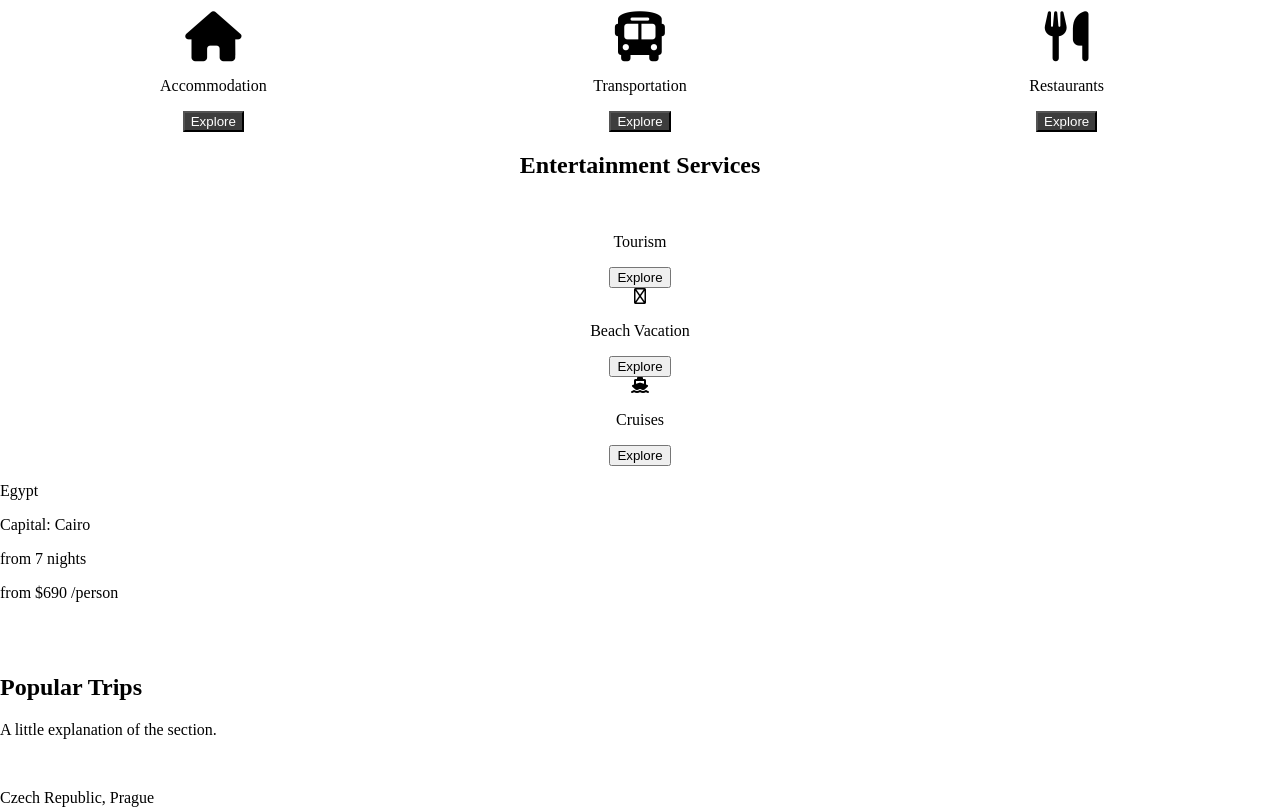
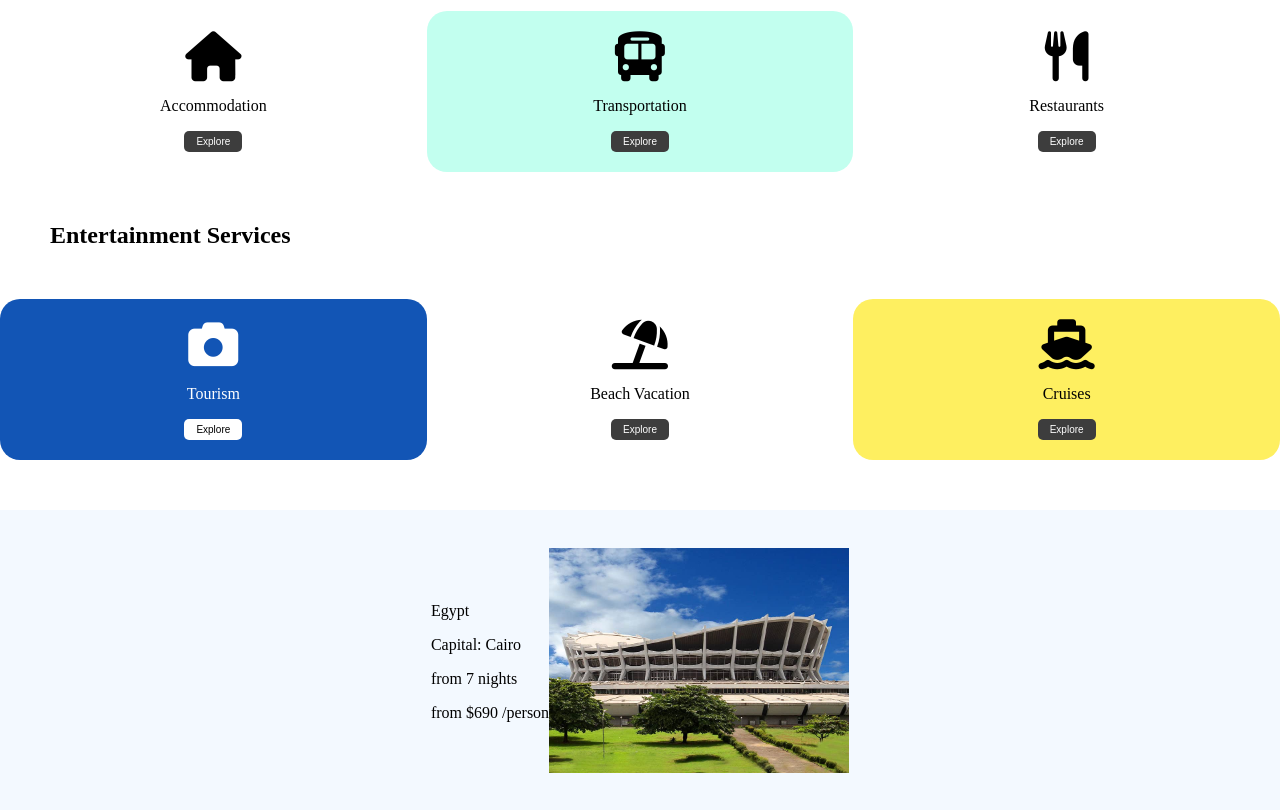
Before and after one commit to abdulhammedabdulazeez/apiApp, a plain HTML site: page Html_contest/index.html in a window 1280 px wide. Shown: the part 2720-3530 px from the top of the page. Drawn offline with Linux system fonts and the light colour scheme; files whose address does not match are found by name.

Commit message:
new file

```diff
--- a/Html_contest/index.html
+++ b/Html_contest/index.html
@@ -109,7 +109,7 @@
                     <button class="travel-service-icon-btn">Explore</button>
                 </div>
 
-                <div class="travel-service-icon-div">
+                <div class="travel-service-icon-div travel-service-icon-div-color1">
                     <i class="fa-solid fa-bus travel-service-icon"></i>
                     <p>Transportation</p>
                     <button class="travel-service-icon-btn">Explore</button>
@@ -128,20 +128,20 @@
                 Entertainment Services
             </h2>
             <div class="entertainment-service-icon-block"> <!--services icon divs-->
-                <div class="entertainment-service-icon-div">
-                    <i class="fa-duotone fa-camera"></i>
-                    <p>Tourism</p>
-                    <button class="entertainment-service-icon-btn">Explore</button>
+                <div class="entertainment-service-icon-div entertainment-service-icon-div-color1">
+                    <i class="fa-solid fa-camera entertainment-service-icon tourism-icon"></i>
+                    <p class="tourism-p">Tourism</p>
+                    <button class="entertainment-service-icon-btn tourism-btn">Explore</button>
                 </div>
 
                 <div class="entertainment-service-icon-div">
-                    <i class="fa-regular fa-umbrella-beach"></i>
+                    <i class="fa-solid fa-umbrella-beach entertainment-service-icon"></i>
                     <p>Beach Vacation</p>
                     <button class="entertainment-service-icon-btn">Explore</button>
                 </div>
 
-                <div class="entertainment-service-icon-div">
-                    <i class="fa-solid fa-ship"></i>
+                <div class="entertainment-service-icon-div entertainment-service-icon-div-color2">
+                    <i class="fa-solid fa-ship entertainment-service-icon"></i>
                     <p>Cruises</p>
                     <button class="entertainment-service-icon-btn">Explore</button>
                 </div>
@@ -164,15 +164,15 @@
             </div>
 
             <div class="location-img-div">
-                <img class="location-img" src="" alt="">
+                <img class="location-img" src="\Html_contest\Images\Lekki Museum.jpg" alt="">
             </div>
         </div>
 
         <div class="other-img-div">
-            <img class="other-img" src="" alt="">
-            <img class="other-img" src="" alt="">
-            <img class="other-img" src="" alt="">
-            <img class="other-img" src="" alt="">
+            <img class="other-img" src="\Html_contest\Images\Erin Ijesha Waterfall.jpg" alt="">
+            <img class="other-img" src="\Html_contest\Images\Yankari National Park.jpg" alt="">
+            <img class="other-img" src="\Html_contest\Images\Ogbunike caves.jpg" alt="">
+            <img class="other-img" src="\Html_contest\Images\Zuma Rock.jpg" alt="">
         </div>
     </section>
 
--- a/Html_contest/style.css
+++ b/Html_contest/style.css
@@ -168,6 +168,7 @@ header {
 .services-sec {
     padding-top: 100px;
     text-align: center;
+    margin-bottom: 50px;
 }
 
 .services-sec-header {
@@ -205,6 +206,24 @@ header {
 
 }
 
+.travel-service-icon-div-color1 {
+    background-color: rgb(194, 255, 239);
+    padding: 20px 0px;
+    border-radius: 20px;
+}
+
+.entertainment-service-icon-div-color1 {
+    background-color: rgb(18, 85, 181);
+    padding: 20px 0px;
+    border-radius: 20px;
+}
+
+.entertainment-service-icon-div-color2 {
+    background-color: rgb(254, 239, 96);
+    padding: 20px 0px;
+    border-radius: 20px;
+}
+
 .travel-service-icon {
     font-size: 50px;
 }
@@ -216,39 +235,76 @@ header {
 .travel-service-icon-btn {
     background-color: rgb(61, 61, 61);
     color: white;
-    border: ;
+    border: none;
+    padding: 5px 12px;
+    font-size: 10px;
+    border-radius: 5px;
 }
 
 .entertainment-service-div {
-
+    margin-top: 50px;
 }
 
 .entertainment-service-div h2 {
-
+    text-align: start;
+    margin-left: 50px;
+    margin-bottom: 50px;
 }
 
 .entertainment-service-icon-block {
-
+    display: grid;
+    grid-template-columns: 1fr 1fr 1fr;
+    justify-content: center;
+    align-items: center;
 }
 
 .entertainment-service-icon-div  {
 
 }
 
+.entertainment-service-icon {
+    font-size: 50px;
+}
+
+.tourism-icon {
+    color: white;
+}
+
 .entertainment-service-icon-div p  {
 
 }
 
+.tourism-p {
+    color: white;
+}
+
 .entertainment-service-icon-btn {
+    background-color: rgb(61, 61, 61);
+    color: white;
+    border: none;
+    padding: 5px 12px;
+    font-size: 10px;
+    border-radius: 5px;
+}
 
+.tourism-btn {
+    color: black;
+    background-color: white;
 }
 
 .places-sec {
-
+    margin-top: 20px;
+    background-color: rgb(243, 249, 255);
+    display: flex;
+    flex-direction: column;
+    justify-content: center;
+    align-items: center;
 }
 
 .location {
-
+    display: flex;
+    justify-content: space-between;
+    align-items: center;
 }
 
 .location-info {
@@ -288,15 +344,23 @@ header {
 }
 
 .location-img {
-
+    height: 300px;
+    width: 300px;
+    object-fit: contain;
+    object-position: center;
 }
 
 .other-img-div {
-
+    display: flex;
+    justify-content: center;
+    align-items: center;
 }
 
 .other-img {
-
+    height: 300px;
+    width: 300px;
+    object-fit: contain;
+    object-position: center;
 }
 
 .popular-location-sec {
```
